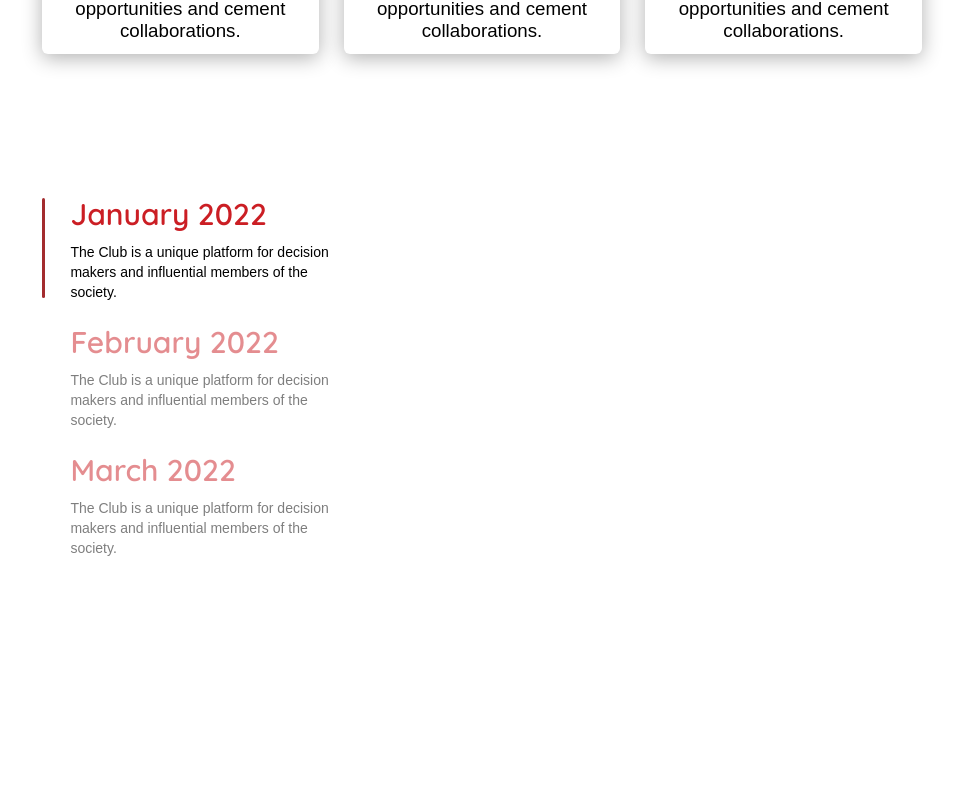
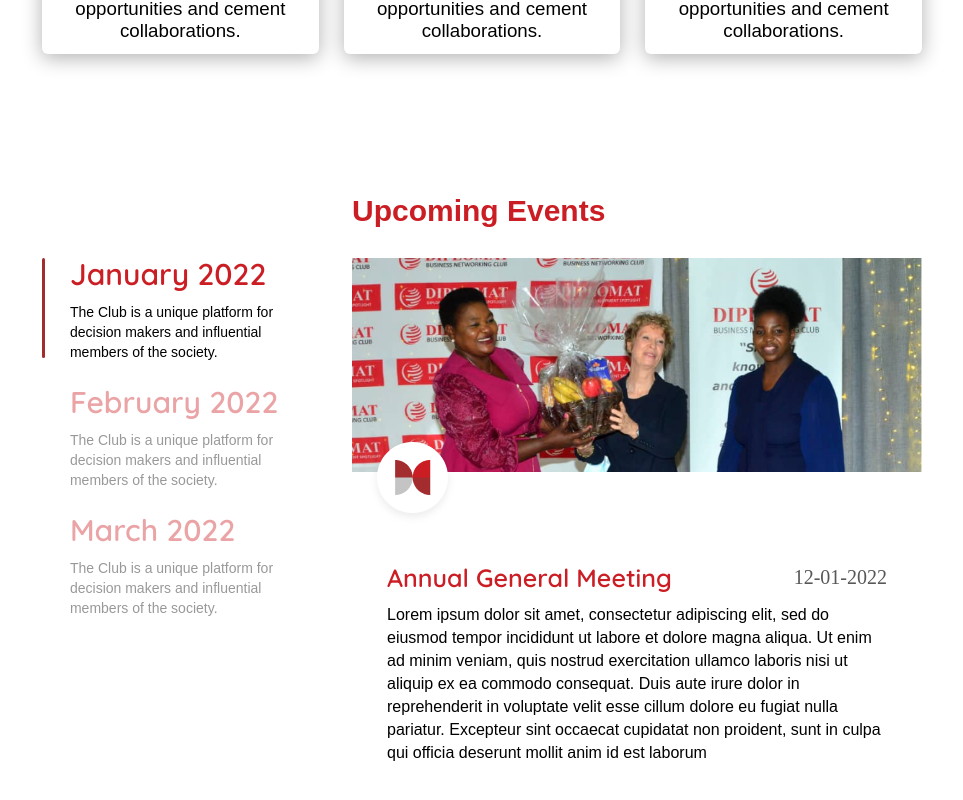
Before and after one commit to DrRichadams/dbn-web, a React (Create React App) app: page / in a window 1280 px wide. Shown: the part 1875-2675 px from the top of the page, without its empty margins (158-1121 px from the left). Built offline with nearby package versions, Linux system fonts and the light colour scheme; a web font is replaced by a local one.

Commit message:
Added events features

```diff
--- a/src/components/features/landingPage/UpcomingEvents.js
+++ b/src/components/features/landingPage/UpcomingEvents.js
@@ -1,6 +1,8 @@
 import React, { useState } from "react"
 import "../../../stylesFolder/upcoming_events_home.css"
 import { v4 as uuidv4 } from "uuid"
+import ueBanner from "../../../Resources/upcoming_events/ueBanner.png"
+import bph1_icon from "../../../Resources/upcoming_events/bph1_icon.png"
 
 const UpcomingEvents = () => {
 
@@ -31,7 +33,7 @@ const UpcomingEvents = () => {
                 {
                     eventsData.map((item, index) => (
                         <div className="uEventBox" style={{
-                            opacity: selected === index + 1 ? "1" : "0.5"
+                            opacity: selected === index + 1 ? "1" : "0.4"
                         }}>
                             <div className="uEvent_box_vSlide" style={{
                                 backgroundColor: selected === index + 1 ? "#A32C2F" : "transparent"
@@ -49,7 +51,25 @@ const UpcomingEvents = () => {
                     ))
                 }
             </div>
-            <div className="upEventsRight"></div>
+            <div className="upEventsRight">
+                <div className="uerTitle">Upcoming Events</div>
+                <div className="uer_mid_box">
+                    <div className="uer_imgs_box">
+                        <img src={ueBanner} className="uer_big_img" />
+                        <img src={bph1_icon} className="uer_small_img" />
+                    </div>
+                    <div className="uer_texts">
+                        <div className="uer_title_texts">
+                            <p className="uer_title_title">Annual General Meeting</p>
+                            <p className="uer_title_date">12-01-2022</p>
+                        </div>
+                        <p className="uer_title_story">
+                            Lorem ipsum dolor sit amet, consectetur adipiscing elit, sed do eiusmod tempor incididunt ut labore et dolore magna aliqua. Ut enim ad minim veniam, quis nostrud exercitation ullamco laboris nisi ut aliquip ex ea commodo consequat. Duis aute irure dolor in reprehenderit in voluptate velit esse cillum dolore eu fugiat nulla pariatur. Excepteur sint occaecat cupidatat non proident, sunt in culpa qui officia deserunt mollit anim id est laborum
+                        </p>
+                    </div>
+                </div>
+                <div className="uer_dots"></div>
+            </div>
         </div>
     )
 }
--- a/src/stylesFolder/upcoming_events_home.css
+++ b/src/stylesFolder/upcoming_events_home.css
@@ -5,10 +5,11 @@
     min-height: 75vh;
     display: grid;
     grid-template-columns: repeat(3, 1fr);
+    gap: 50px;
 }
 
 .upEventsLeft {
-    grid-column: span 1;
+    grid-column: span 1;padding-top: 60px;
 }
 .upEventsRight {
     grid-column: span 2;
@@ -49,3 +50,70 @@
     align-items: center;
     color: #000000;
 }
+
+.uer_imgs_box {
+    /* background-color: blue; */
+    height: 300px;
+}
+
+.uer_big_img {
+    object-fit: cover;
+    width: 100%;
+}
+
+.uer_small_img {
+    transform: translateY(-40px);
+    margin-left: 15px;
+}
+
+.uerTitle {
+    font-family: sans-serif;
+    font-style: normal;
+    font-weight: 600;
+    font-size: 30px;
+    color: #CB1E24;
+    margin-bottom: 30px;
+
+}
+
+.uer_title_texts {
+    display: flex;
+    align-items: center;
+    justify-content: space-between;
+    margin-bottom: 5px;
+}
+
+.uer_title_title {
+    font-family: 'Quicksand', sans-serif;
+    font-style: normal;
+    font-weight: 600;
+    font-size: 25px;
+    line-height: 40px;
+    /* identical to box height */
+
+    display: flex;
+    align-items: center;
+
+    color: #CB1E24;
+}
+
+.uer_title_date{
+    font-family: 'Goldplay';
+    font-style: normal;
+    font-weight: 400;
+    font-size: 20px;
+    line-height: 33px;
+    display: flex;
+    align-items: center;
+
+    color: #585858;
+}
+
+.uer_title_story {
+    font-family: sans-serif;
+    line-height: 23px;
+}
+
+.uer_texts {
+    padding: 0 35px;
+}
```
Also changed, not shown: src/Resources/upcoming_events/bph1_icon.png (added), src/Resources/upcoming_events/ueBanner.png (added).
